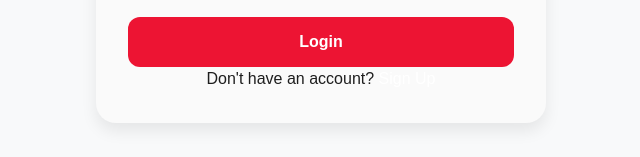
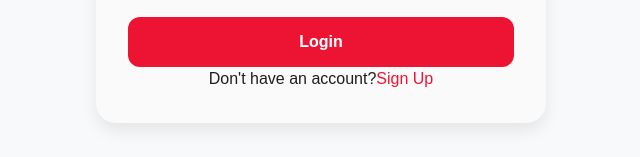
Before and after one commit to diegofernandesv/spilcafeen, a React (Vite) app: page /login in a window 1280 px wide. Shown: the part 439-596 px from the top of the page, without its empty margins (319-959 px from the left). Built offline with nearby package versions, Linux system fonts and the light colour scheme; a web font is replaced by a local one.

Commit message:
Quick change

```diff
--- a/src/components/Login.jsx
+++ b/src/components/Login.jsx
@@ -84,8 +84,11 @@ const Login = () => {
           </button>
         </form>
         <p>
-          Don't have an account? <Link to="/signup">Sign Up</Link>
-        </p>
+      Don't have an account?
+      <Link to="/signup" style={{ color: "#ed1433" }}>
+        Sign Up
+      </Link>
+    </p>
 
         {loading && <div className={styles.loading}>Loading...</div>}
         {error && <div className={styles.error}>{error}</div>}
```
